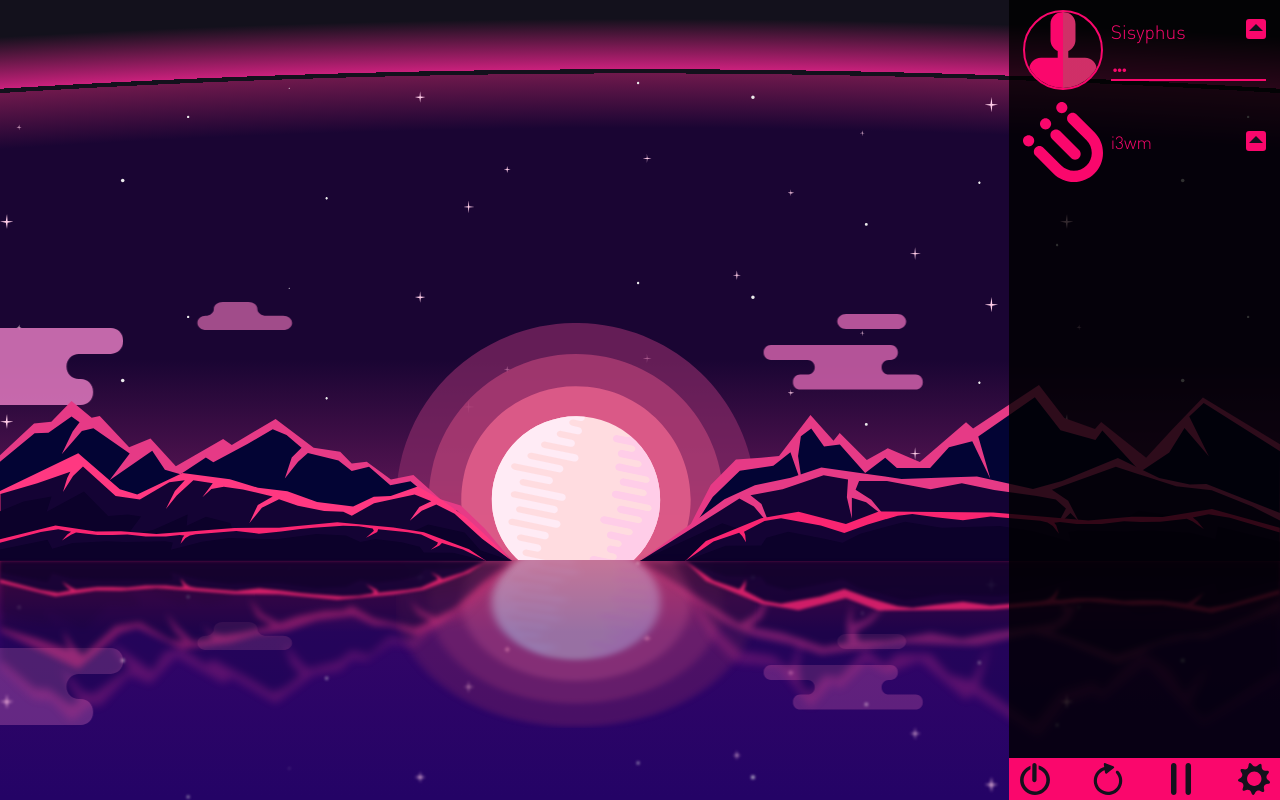
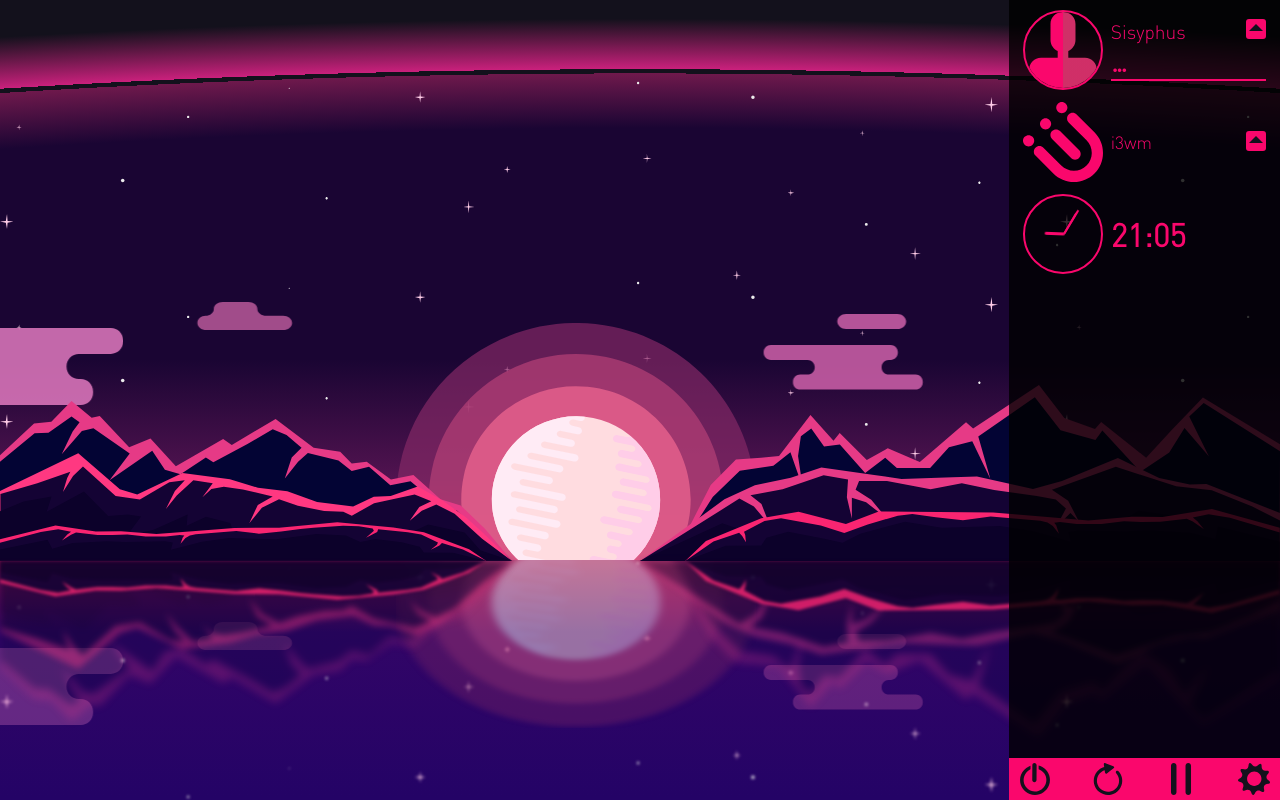
Before and after one commit to Exauthor/lightdm-webkit-theme-osmos, a Vue app: page /#login in a window 1280 px wide. Built offline with nearby package versions, Linux system fonts and the light colour scheme.

Commit message:
Add clock wizard

```diff
--- a/src/App.vue
+++ b/src/App.vue
@@ -5,19 +5,23 @@
 </template>
 
 <script>
-  import { mapMutations } from 'vuex'
+import { mapMutations, mapActions } from 'vuex'
 
 export default {
   methods: {
-      ...mapMutations('system', ['SET_SETTINGS'])
+    ...mapMutations('system', ['SET_SETTINGS']),
+    ...mapActions('page', ['setTime'])
   },
   mounted() {
     this.SET_SETTINGS();
+    this.setTime();
     this.$router.push({name: 'intro'});
   },
 }
 </script>
 
 <style lang="stylus">
+
 @import './assets/style/index.styl';
+
 </style>
--- a/src/assets/style/index.styl
+++ b/src/assets/style/index.styl
@@ -86,6 +86,12 @@ svg
   top 50%
   left 50%
   transform translate(-50%, -50%)
+
+.position-center
+  position: absolute
+  left 50%
+  top 50%
+  transfrom translate(-50%, -50%)
 
 .wrapper
   width calc(var(--size-article-block) * 3)
@@ -187,7 +193,6 @@ svg
   flex-direction column
   justify-content space-around
 
-
 input
   background none
   border none
@@ -200,6 +205,30 @@ input
   &:focus
     outline none
 
-.login-form-user, .login-form_desktop
+.wizard-dual
   display flex
   justify-content space-around
+
+.fs-1
+  font-size .75rem
+
+.fs-2
+  font-size .875rem
+
+.fs-3
+  font-size 1rem
+
+.fs-4
+  font-size 1.3rem
+
+.fs-5
+  font-size 1.5rem
+
+.fs-6
+  font-size 1.7rem
+
+.fs-7
+  font-size 2rem
+
+.fw-600
+  font-weight 600
--- a/src/components/LoginComponent.vue
+++ b/src/components/LoginComponent.vue
@@ -3,7 +3,8 @@
     .login-menu(v-if='openLogin' :class='[(theme.fullscreen) ? "fullscreen" : "", (!openLogin) ? "hide" : ""]')
       .login-form
         UserChoice.mb-3
-        DEChoice
+        DEChoice.mb-3
+        Clock
         SystemButtons
 </template>
 
@@ -11,30 +12,27 @@
 import { mapState, mapGetters, mapMutations } from 'vuex'
 
 import UserChoice from '@/components/widgets/UserChoice';
+import Clock from '@/components/widgets/Clock';
 import DEChoice from '@/components/widgets/DEChoice';
 
 import SystemButtons from '@/components/SystemButtons';
-import SettingsWindow from '@/components/SettingsWindow';
-import LoginComponent from '@/components/LoginComponent';
 import BackgroundImage from '@/components/BackgroundImage';
 
 export default {
   name: 'LoginComponent',
   components: {
     BackgroundImage,
-    LoginComponent,
-    SettingsWindow,
     SystemButtons,
     UserChoice,
-    DEChoice
+    DEChoice,
+    Clock
   },
   computed: {
     ...mapState(['openSettings', 'openLogin', 'openUsers', 'openDesktops']),
     ...mapState('system', {
       theme: state => state.settings.theme
     }),
-    ...mapState('system', ['settings']),
-    ...mapGetters(['CURRENT_THEME'])
+    ...mapState('system', ['settings'])
   },
   mounted() {
     window.addEventListener('keyup', this.keyPress);
@@ -70,7 +68,7 @@ export default {
 }
 </script>
 
-<style lang="stylus" scoped>
+<style lang="stylus">
 .login-menu
   width 15vw
   min-width 30ch
--- a/src/components/common/Icon.vue
+++ b/src/components/common/Icon.vue
@@ -65,6 +65,7 @@ export default {
   height 10vmin
   max-width 9ch
   max-height 9ch
+  flex-shrink 0
   fill var(--color-active)
 
 .user-icon
--- a/src/components/themes/time.vue
+++ b/src/components/themes/time.vue
@@ -2,7 +2,7 @@
   <div class="body">
     <div class="time center-position">
       <h1 class="time-format"> {{currentTime.format("H:mm")}} </h1>
-      <h3> {{currentTime.format("D ddd, YY MMM")}} </h3>
+      <h3> {{currentTime.format("D ddd, MMM YYYY")}} </h3>
     </div>
     <svg id="svg-time" xmlns="http://www.w3.org/2000/svg" xmlns:xlink="http://www.w3.org/1999/xlink" style="isolation:isolate" viewBox="0 0 530 530" width="530" height="530">
       <path d=" M 264.272 15 C 402.25 15 514.597 127.021 514.999 265 C 515.401 402.979 403.706 515 265.728 515 C 127.75 515 15.403 402.979 15.001 265 C 14.599 127.021 126.294 15 264.272 15 Z " fill="none" stroke-width="30" stroke="rgb(10,170,162)" stroke-linejoin="miter" stroke-linecap="round" stroke-miterlimit="3"/>
@@ -14,6 +14,7 @@
 
 <script>
 import moment from 'moment'
+import { mapState, mapGetters } from 'vuex'
 
 export default {
   name: 'Time',
@@ -22,50 +23,51 @@ export default {
       currentTime: moment(),
     }
   },
+  computed: {
+    ...mapState('page', ['time']),
+    ...mapGetters('page', ['timeArray'])
+  },
   methods: {
     updatePath(path, time) {
-      let length = path.getTotalLength();
+      let length = path.getTotalLength()
 
-      path.style.transition = `3s`;
-      path.style.strokeDasharray = length + ' ' + length;
-      path.style.strokeDashoffset = length - 1;
-      this.currentTime = moment();
+      path.style.transition = `3s`
+      path.style.strokeDasharray = length + ' ' + length
+      path.style.strokeDashoffset = length - 1
+      this.currentTime = moment()
 
       setTimeout(() => {
-        path.style.transition = `${time - (time / 20)}s linear`;
-        path.style.strokeDashoffset = 0;
+        path.style.transition = `${time - (time / 20)}s linear`
+        path.style.strokeDashoffset = 0
       }, 3000)
     }
   },
   mounted() {
-    let momentArray = moment().format('H-m-s').split('-');
-
-    var svgNode = document.querySelector('#svg-time')
+    let svgNode = document.querySelector('#svg-time')
 
     svgNode.childNodes.forEach((path, i, arr) => {
-      let length = path.getTotalLength();
-      let vm = this;
-      //let startPosition = ;
-      path.getBoundingClientRect();
-      let part = (i != 0) ? 60 : 24;
+      let length = path.getTotalLength()
+      let vm = this
+      path.getBoundingClientRect()
+      let part = i !== 0 ? 60 : 24
 
-      path.style.transition = '0s';
-      path.style.strokeDasharray = length + ' ' + length;
-      path.style.strokeDashoffset = length - (length / part * momentArray[i]);
+      path.style.transition = '0s'
+      path.style.strokeDasharray = length + ' ' + length
+      path.style.strokeDashoffset = length - (length / part * this.timeArray[i])
 
       setTimeout(() => {
-        let time = 60 ** (arr.length - i);
-        let timeLeft = (60 ** (arr.length - i)) - (momentArray[i] * (60 ** (arr.length - i - 1)));
+        let time = 60 ** (arr.length - i)
+        let timeLeft = (60 ** (arr.length - i)) - (this.timeArray[i] * (60 ** (arr.length - i - 1)))
 
-        path.style.transition = `${timeLeft}s linear`;
+        path.style.transition = `${timeLeft}s linear`
 
         setTimeout(() => {
           this.updatePath(path, time)
           setInterval(() => {
             this.updatePath(path, time)
           }, time * 1000)
-        }, timeLeft * 1000);
-        path.style.strokeDashoffset = 0;
+        }, timeLeft * 1000)
+        path.style.strokeDashoffset = 0
       }, 200)
     })
   }
--- /dev/null
+++ b/src/components/widgets/Clock.vue
@@ -0,0 +1,99 @@
+<template lang='pug'>
+  .wizard-dual
+    .clock.icon-container
+      .position-center
+        .clock-item.clock-seconds(ref='seconds')
+        .clock-item.clock-minutes(ref='minutes')
+        .clock-item.clock-hours(ref='hours')
+    .wizard-block
+      .fs-7.fw-600 {{ time.hours | formatTime}}:{{ time.minutes | formatTime}}
+      //- .clock-info-time {{ time.minutes }}
+</template>
+
+<script>
+import moment from 'moment'
+
+import { mapState } from 'vuex'
+
+export default {
+  name: 'UserChoiceWidget',
+  computed: {
+    ...mapState('page', ['time'])
+  },
+  methods: {
+    updateHand(hand) {
+      const handTime = {
+        seconds: 60,
+        minutes: 3600,
+        hours: 86400
+      }
+      this.$refs[hand].style.transform = 'rotateZ(1deg)'
+      this.$refs[hand].style.animation = 'none'
+      setTimeout(() => {
+        this.$refs[hand].style.animation = `rotate ${handTime[hand]}s infinite linear`
+      }, 10)
+    }
+  },
+  mounted() {
+    const { seconds, minutes, hours } = this.time
+
+    const hands = [
+      {
+        hand: 'hours',
+        angle: (hours * 30) + (minutes / 2),
+        time: 43200
+      },
+      {
+        hand: 'minutes',
+        angle: (minutes * 6),
+        time: (60 - minutes) * 60 - seconds
+      },
+      {
+        hand: 'seconds',
+        angle: (seconds * 6),
+        time: 60 - seconds
+      }
+    ];
+    hands.forEach(({ hand, angle, time }) => {
+      this.$refs[hand].style.transform = `rotateZ(${angle}deg)`
+      this.$refs[hand].style.animation = `rotate ${time}s infinite linear`
+      setTimeout(this.updateHand, time * 1000, hand)
+    })
+  }
+};
+</script>
+
+<style lang='stylus'>
+.clock
+  border .3vmin solid var(--color-active)
+  border-radius 50%
+  position relative
+
+.clock-item
+  position absolute
+  background var(--color-active)
+  top -3.5vmin
+  transform-origin 50% 100%
+  height 3.5vmin
+  width .2vmin
+  border-radius .2vmin
+
+.clock-seconds
+  animation rotate 60s infinite linear
+
+.clock-minutes
+  height 3vmin
+  top -3vmin
+  width .3vmin
+  animation rotate 3600s infinite linear
+
+.clock-hours
+  height 2.5vmin
+  top -2.5vmin
+  width .4vmin
+  animation rotate 86400s infinite linear
+
+@keyframes rotate
+  100%
+    transform rotateZ(360deg)
+</style>
--- a/src/components/widgets/DEChoice.vue
+++ b/src/components/widgets/DEChoice.vue
@@ -1,5 +1,5 @@
 <template lang='pug'>
-  .login-form_desktop
+  .wizard-dual
     AppIcon(mode='desktop' :item='settings.desktop')
     .wizard-block
       SelectItem(
@@ -20,13 +20,6 @@ export default {
 </script>
 
 <style lang='stylus'>
-.icon-container
-  width 10vmin
-  height 10vmin
-  max-width 9ch
-  max-height 9ch
-  fill var(--color-active)
-
 .user-icon
   border-radius 50%
   border 2px solid var(--color-active)
--- a/src/components/widgets/UserChoice.vue
+++ b/src/components/widgets/UserChoice.vue
@@ -1,5 +1,5 @@
 <template lang='pug'>
-  .login-form-user
+  .wizard-dual
     AppIcon(mode='user' :item='settings.user')
     .wizard-block
       SelectItem(
@@ -48,13 +48,6 @@ export default {
 </script>
 
 <style lang='stylus'>
-.icon-container
-  width 10vmin
-  height 10vmin
-  max-width 9ch
-  max-height 9ch
-  fill var(--color-active)
-
 .user-icon
   border-radius 50%
   border 2px solid var(--color-active)
--- a/src/main.js
+++ b/src/main.js
@@ -6,6 +6,8 @@ import router from './router';
 import store from './store/index';
 
 Vue.config.productionTip = false;
+
+Vue.filter('formatTime', (number) => ('00' + number).slice(-2))
 
 import Icon from '@/components/common/Icon';
 import SelectItem from '@/components/common/SelectItem';
--- a/src/store/index.js
+++ b/src/store/index.js
@@ -3,6 +3,7 @@ import Vuex from 'vuex'
 import system from './system'
 import color from './color'
 import user from './user'
+import page from './page'
 
 Vue.use(Vuex)
 
@@ -10,6 +11,7 @@ export default new Vuex.Store({
   modules: {
     system,
     color,
+    page,
     user
   },
   state: {
--- /dev/null
+++ b/src/store/page.js
@@ -0,0 +1,35 @@
+export default {
+  namespaced: true,
+  state: {
+    time: {
+      day: 0,
+      hours: 0,
+      minutes: 0,
+      seconds: 0,
+    },
+    activeBlocks: [],
+    currentTheme: ''
+  },
+  mutations: {
+    UPDATE_TIME(state, { time, value }) {
+      state.time[time] = value
+    }
+  },
+  getters: {
+    timeArray: (state) => {
+      const { hours, minutes, seconds } = state.time
+      return [hours, minutes, seconds]
+    },
+    getCurrentTheme: (state) => {
+      return state.currentTheme
+    }
+  },
+  actions: {
+    setTime({ commit }) {
+      const date = new Date
+      commit('UPDATE_TIME', { time: 'seconds', value: date.getSeconds() })
+      commit('UPDATE_TIME', { time: 'minutes', value: date.getMinutes() })
+      commit('UPDATE_TIME', { time: 'hours', value: date.getHours() })
+    }
+  }
+}
--- a/src/views/Intro.vue
+++ b/src/views/Intro.vue
@@ -1,7 +1,7 @@
 <template lang='pug'>
   #intro
     #content
-      system-icons(type='Arch Linux')
+      SystemIcons(type='Arch Linux')
       h1 Welcome
 </template>
 
@@ -48,6 +48,4 @@
       left 50%
       transform translateX(-50%)
       box-shadow 0 0 1rem var(--color-active)
-
-
 </style>
```
Lines whose indentation alone changed are shown as unchanged.
